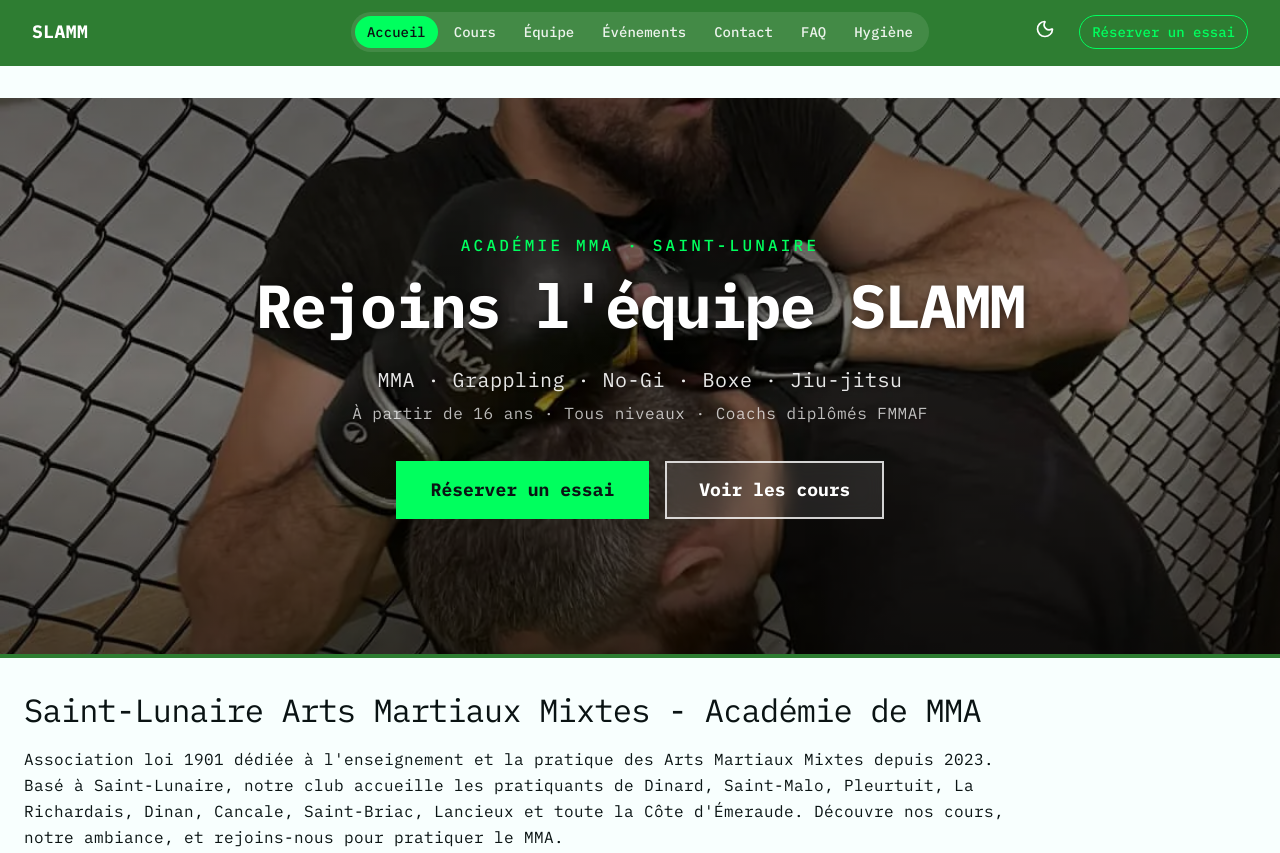
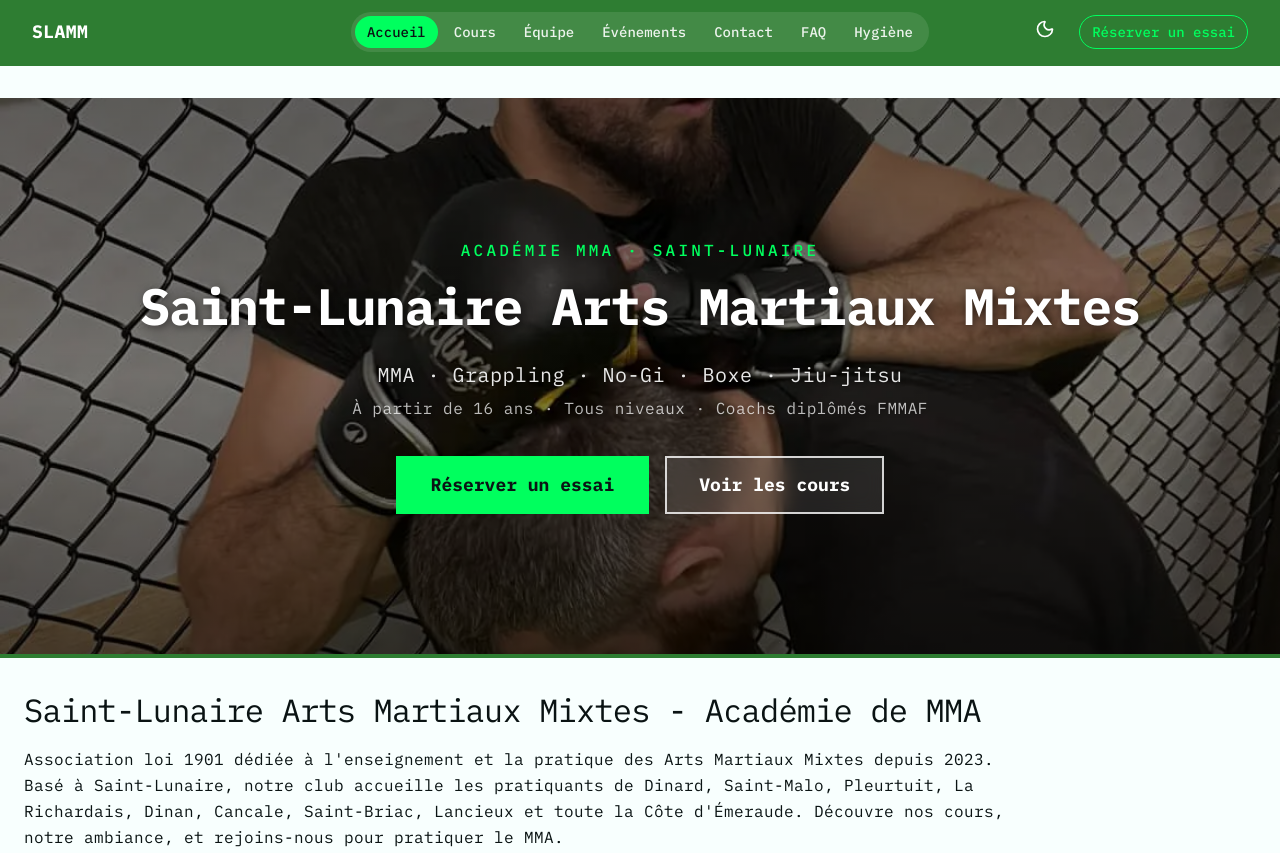
Before and after one commit to kevinbdx35/slamm_2, an Astro site: page / in a window 1280 px wide. Shown: the top 853 px of the page. Built offline with nearby package versions, Linux system fonts and the light colour scheme; Astro itself is replaced by a stand-in of ours.

```diff
--- a/src/pages/index.astro
+++ b/src/pages/index.astro
@@ -38,8 +38,8 @@
         <p class="text-sm sm:text-base font-medium tracking-[0.2em] uppercase mb-4 text-brand-neonGreen">
           Académie MMA · Saint-Lunaire
         </p>
-        <h1 class="text-[2rem] sm:text-[2.5rem] md:text-[3.2rem] lg:text-[3.8rem] font-bold tracking-tight leading-[1.1] mb-6 text-white" style="text-shadow: 2px 2px 8px rgba(0,0,0,0.5)">
-          Rejoins l'équipe SLAMM
+        <h1 class="text-[1.8rem] sm:text-[2.2rem] md:text-[2.8rem] lg:text-[3.2rem] font-bold tracking-tight leading-[1.1] mb-6 text-white" style="text-shadow: 2px 2px 8px rgba(0,0,0,0.5)">
+          Saint-Lunaire Arts Martiaux Mixtes
         </h1>
         <p class="text-lg sm:text-xl tracking-wide leading-relaxed mb-8 max-w-[700px] mx-auto text-white/90" style="text-shadow: 1px 1px 4px rgba(0,0,0,0.4)">
           MMA · Grappling · No-Gi · Boxe · Jiu-jitsu<br class="hidden sm:block" />
```
